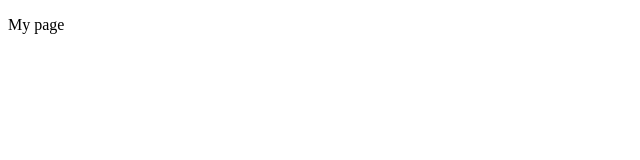
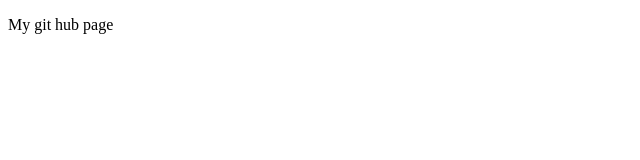
Before and after one commit to gs650x/gs650x.github.io, a plain HTML site: page index.html in a window 1280 px wide. Shown: the full height of the page, 0-640 px from the left. Drawn offline with Linux system fonts and the light colour scheme.

Commit message:
Initial commit

```diff
--- a/index.html
+++ b/index.html
@@ -7,6 +7,6 @@
     <title>Document</title>
 </head>
 <body>
-    <p>My page</p>
+    <p>My git hub page</p>
 </body>
 </html>
```
